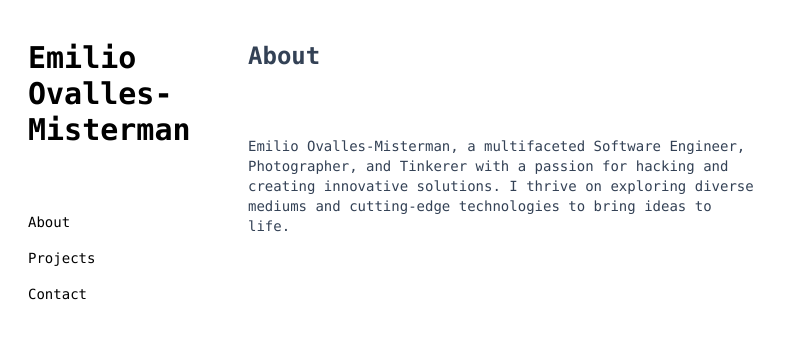
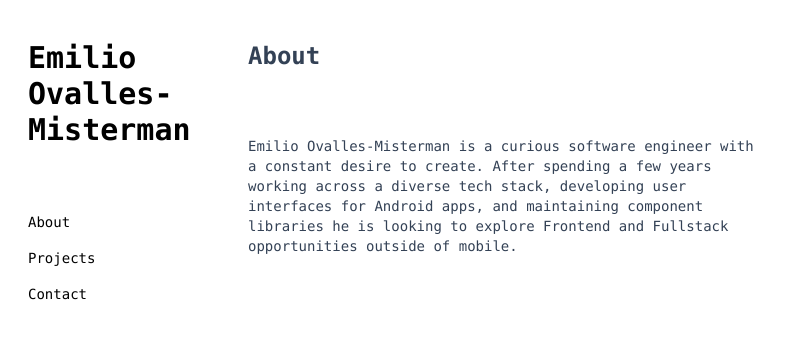
Before and after one commit to eomisterman/portfolio-react, a React (Create React App) app: page /about in a window 1280 px wide. Shown: the top 338 px of the page, without its empty margins (0-788 px from the left). Built offline with nearby package versions, Linux system fonts and the light colour scheme.

Commit message:
Revised about section

```diff
--- a/src/components/About.js
+++ b/src/components/About.js
@@ -5,7 +5,7 @@ const About = () => {
             <section class="min-h-fit basis-auto my-10 mr-7 text-sm font-mono text-slate-700 max-w-lg">
                 <h2 class="text-3xl sm:text-2xl font-extrabold mb-16">About</h2>
                 <div class="mb-16">
-                    <p>Emilio Ovalles-Misterman, a multifaceted Software Engineer, Photographer, and Tinkerer with a passion for hacking and creating innovative solutions. I thrive on exploring diverse mediums and cutting-edge technologies to bring ideas to life.</p>
+                    <p>Emilio Ovalles-Misterman is a curious software engineer with a constant desire to create. After spending a few years working across a diverse tech stack, developing user interfaces for Android apps, and maintaining component libraries he is looking to explore Frontend and Fullstack opportunities outside of mobile.</p>
                 </div>
             </section>
         </>
```
